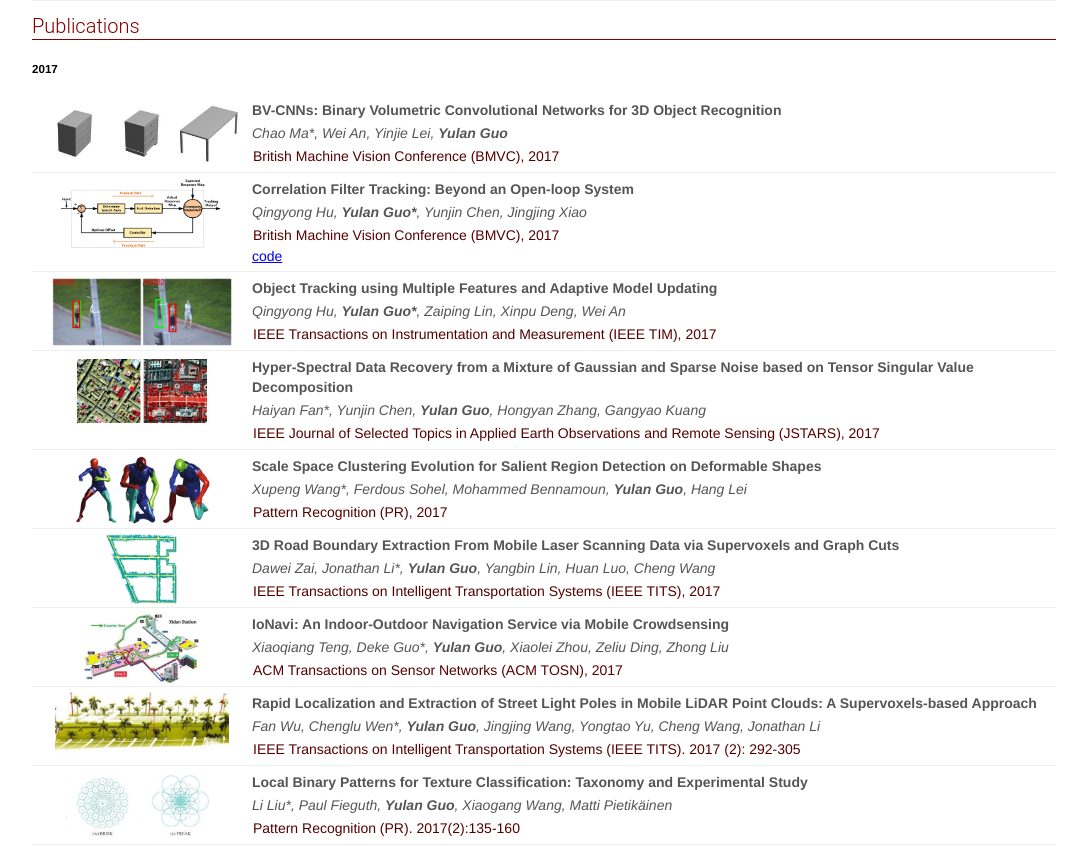
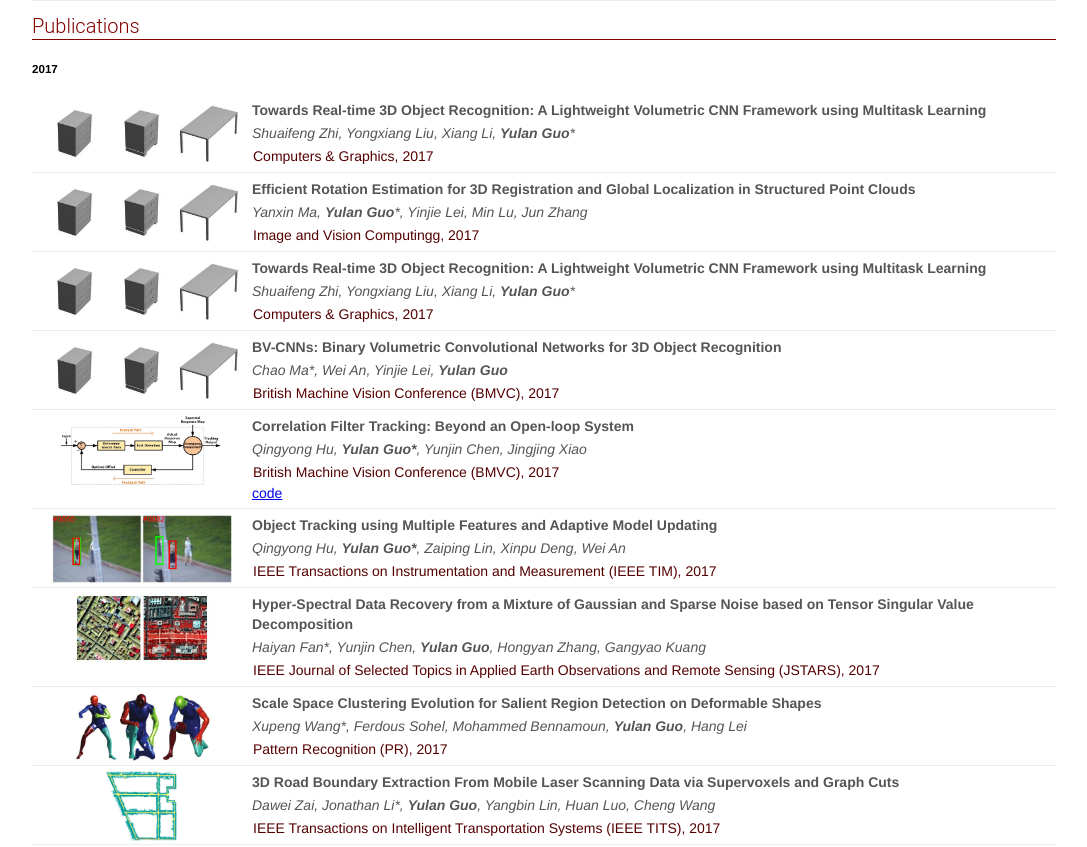
Before and after one commit to Gary66/homepage, a plain HTML site: page index.html in a window 1280 px wide. Shown: the part 1127-1974 px from the top of the page, without its empty margins (96-1183 px from the left). Drawn offline with nearby package versions, Linux system fonts and the light colour scheme.

Commit message:
Update index.html

```diff
--- a/index.html
+++ b/index.html
@@ -135,6 +135,30 @@
 	  	<div class="container Mobile">
 		  	<h4>Publications</h4>
 			  	<h5>2017</h5>
+				<div class="paper">
+					<div class="pimg"><img src="img/BMVC2017_Ma.jpg"></div>
+					<div class="ptitle">Towards Real-time 3D Object Recognition: A Lightweight Volumetric CNN Framework using Multitask Learning</div>
+					<div class="pauthors">Shuaifeng Zhi, Yongxiang Liu, Xiang Li, <strong>Yulan Guo</strong>*</div>
+					<div class="pvenue">Computers & Graphics, 2017</div>
+					<div class="plinks">
+ 					</div>
+				</div>
+				<div class="paper">
+					<div class="pimg"><img src="img/BMVC2017_Ma.jpg"></div>
+					<div class="ptitle">Efficient Rotation Estimation for 3D Registration and Global Localization in Structured Point Clouds</div>
+					<div class="pauthors">Yanxin Ma, <strong>Yulan Guo</strong>*, Yinjie Lei, Min Lu, Jun Zhang</div>
+					<div class="pvenue">Image and Vision Computingg, 2017</div>
+					<div class="plinks">
+ 					</div>
+				</div>
+				<div class="paper">
+					<div class="pimg"><img src="img/BMVC2017_Ma.jpg"></div>
+					<div class="ptitle">Towards Real-time 3D Object Recognition: A Lightweight Volumetric CNN Framework using Multitask Learning</div>
+					<div class="pauthors">Shuaifeng Zhi, Yongxiang Liu, Xiang Li, <strong>Yulan Guo</strong>*</div>
+					<div class="pvenue">Computers & Graphics, 2017</div>
+					<div class="plinks">
+ 					</div>
+				</div>
 				<div class="paper">
 					<div class="pimg"><img src="img/BMVC2017_Ma.jpg"></div>
 					<div class="ptitle">BV-CNNs: Binary Volumetric Convolutional Networks for 3D Object Recognition</div>
```
